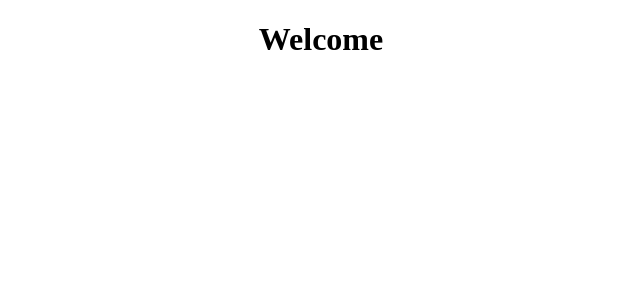
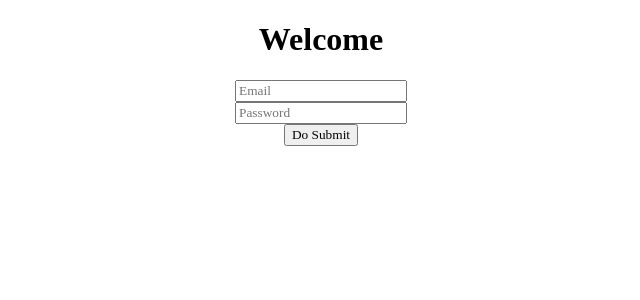
Before and after one commit to sayancoding/eBucket, a React (Create React App) app: page /signin in a window 1280 px wide. Shown: the top 300 px of the page, without its empty margins (319-959 px from the left). Built offline with nearby package versions, Linux system fonts and the light colour scheme; a web font is replaced by a local one.

Commit message:
signin component init

```diff
--- a/package.json
+++ b/package.json
@@ -3,6 +3,7 @@
   "version": "0.1.0",
   "private": true,
   "dependencies": {
+    "firebase": "^7.2.0",
     "react": "^16.10.2",
     "react-dom": "^16.10.2",
     "react-router-dom": "^5.1.2",
--- a/src/App.js
+++ b/src/App.js
@@ -5,6 +5,7 @@ import {Route} from 'react-router-dom';
 import HomeArea from "./Components/HomeArea/homeArea";
 import ShopingArea from './Components/ShopingArea/ShopingHome/shopingHome'
 import Item_preview from './Containers/Item_Preview/Item_preview'
+import SignIn from './Containers/SignIn/SignIn'
 
 class App extends Component {
   render() {
@@ -14,6 +15,7 @@ class App extends Component {
             <Route path='/' exact component={HomeArea} />
             <Route path='/shop' exact component={ShopingArea} />
             <Route path='/shop/:ItemId' exact component={Item_preview} />
+            <Route path='/signin' exact component={SignIn} />
       </div>
     )
   }
--- /dev/null
+++ b/src/Containers/SignIn/SignIn.jsx
@@ -0,0 +1,42 @@
+import React, { Component } from 'react'
+
+export default class SignIn extends Component {
+    state={
+        email:'',
+        password:''
+    }
+    handleSubmit = event =>{
+        event.preventDefault();
+        console.log(this.state);
+    }
+
+    handleChanger= event=>{
+        const {value,name} = event.target;
+        this.setState({
+            [name] : value
+        })
+    }
+
+    render() {
+        return (
+            <div>
+                <form action="" onSubmit={this.handleSubmit}>
+
+                    <input type="email"
+                    value={this.props.email}
+                    placeholder="Email"
+                    onChange = {this.handleChanger}
+                    name='email' required/><br/>
+
+                    <input type="password"
+                    value={this.props.password}
+                    placeholder="Password"
+                    onChange={this.handleChanger}
+                    name='password' required/><br/>
+
+                    <input type="submit" value="Do Submit"/>
+                </form>
+            </div>
+        )
+    }
+}
```
Also changed, not shown: 1 other file (tests, documents, lock files or other folders).
